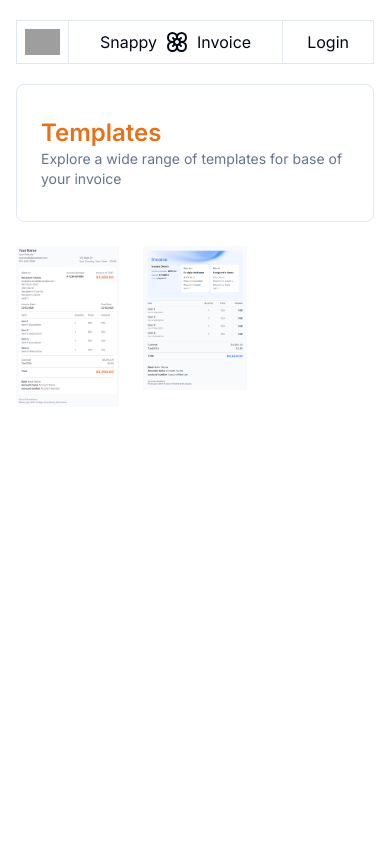
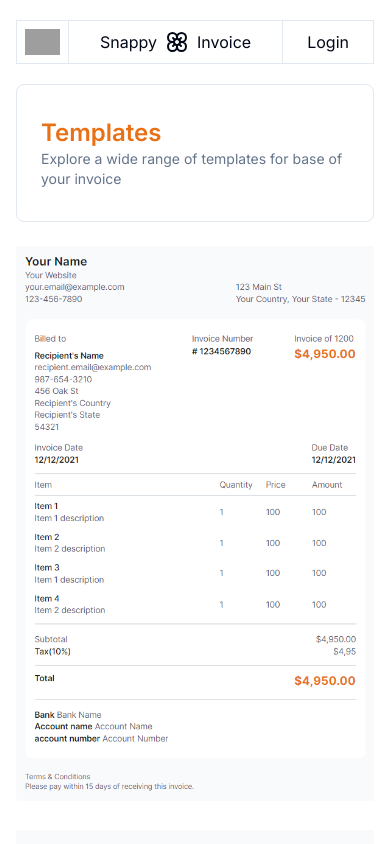
Before and after one commit to ManishBisht777/quick-invoice, a Next.js app: page /templates in a window 390 px wide. Shown: the top 844 px of the page. Built offline with nearby package versions, Linux system fonts and the light colour scheme; no server answers; grey boxes are pictures that could not be loaded.

Commit message:
fix: responsiveness

```diff
--- a/src/app/(root)/dashboard/page.tsx
+++ b/src/app/(root)/dashboard/page.tsx
@@ -36,7 +36,7 @@ export default async function page({}: Props) {
         </div>
       </div>
 
-      <div className="grid md:grid-cols-3 grid-cols-2 gap-5">
+      <div className="grid md:grid-cols-3 gap-5">
         {invoices.map((invoice) => {
           const Template = AllTemplates[invoice.template]?.component;
 
--- a/src/app/(root)/templates/page.tsx
+++ b/src/app/(root)/templates/page.tsx
@@ -13,16 +13,9 @@ export default function Page() {
             Explore a wide range of templates for base of your invoice
           </p>
         </div>
-        {/* <Link
-          className={cn(buttonVariants(), "flex gap-2")}
-          href="https://github.com/manishbisht777/quick-invoice/"
-        >
-          <Star size={16} />
-          Star
-        </Link> */}
       </div>
 
-      <div className="grid grid-cols-3 gap-6 min-h-screen justify-center mt-6">
+      <div className="grid md:grid-cols-3  gap-6 min-h-screen justify-center mt-6">
         {Object.keys(AllTemplates).map((key) => {
           const templateImage = AllTemplates[key].image;
           return (
--- a/src/components/Editor.tsx
+++ b/src/components/Editor.tsx
@@ -159,9 +159,9 @@ export default function Editor({ id }: { id: string }) {
                 <Button className="w-full">Fill details</Button>
               </DrawerTrigger>
               <DrawerContent className="h-[85vh]">
-                <div className="mx-auto w-full max-w-sm">
+                <div className="mx-auto w-full">
                   <DrawerHeader>
-                    <DrawerTitle className="">
+                    <DrawerTitle className="mt-4">
                       <div className="relative w-fit">
                         <h3 className="text-4xl font-bold">Invoice</h3>
                         <span className="bg-[#E87117] px-3 py-1 rounded-full text-white text-xs absolute -top-3 -right-14">
```
